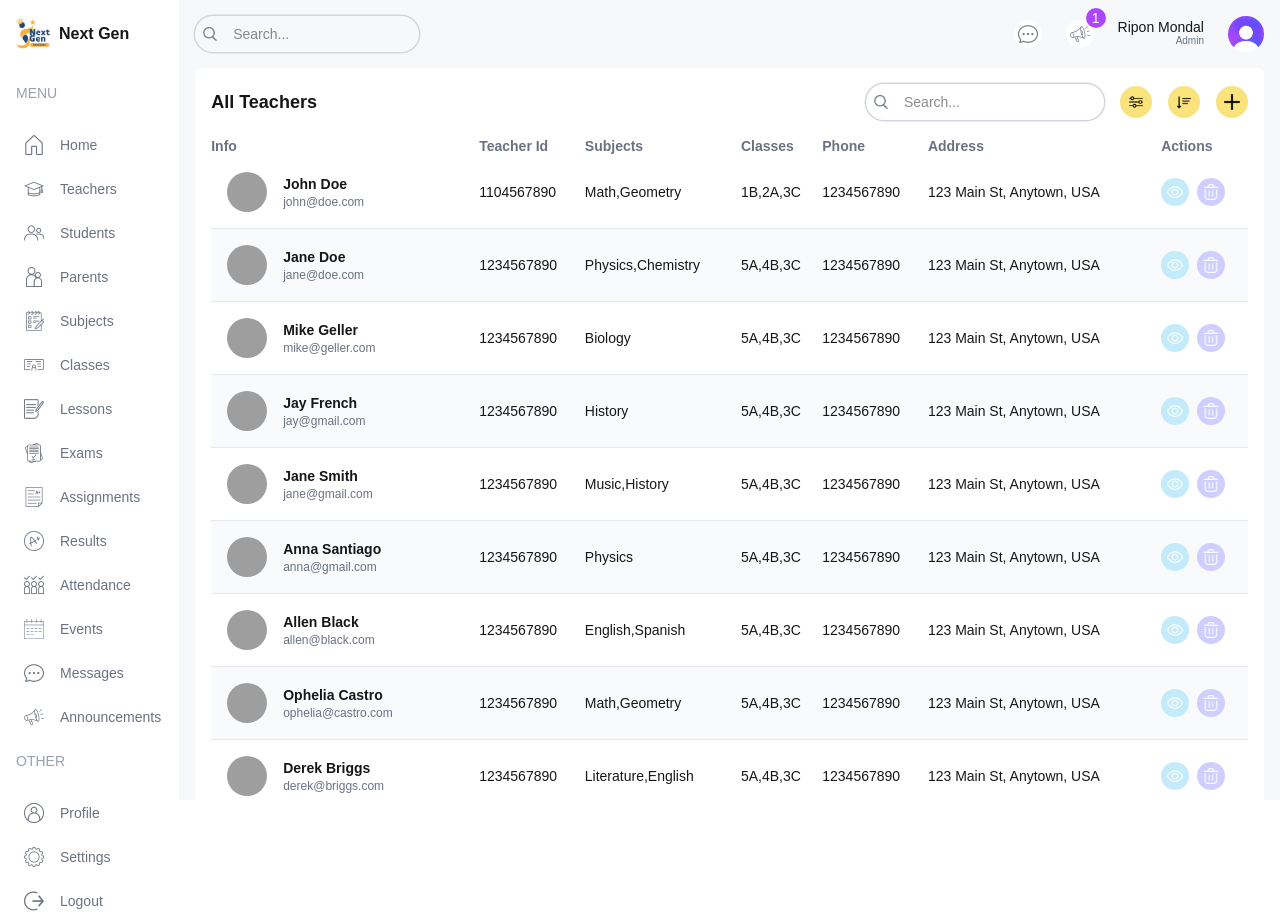
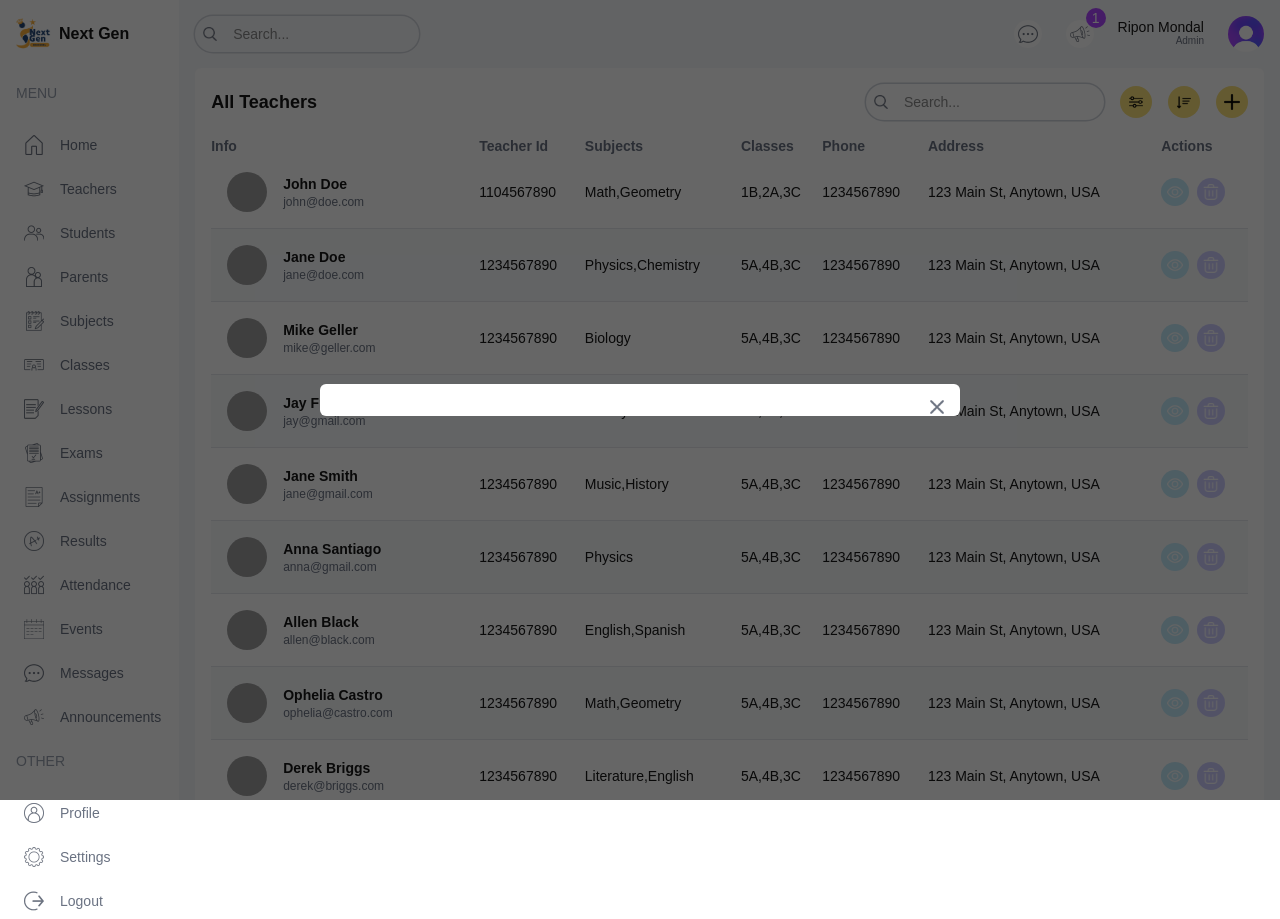
Before and after one commit to riponmondalbd/next-gen-school, a Next.js app: page /list/teachers in a window 1280 px wide. Both pictures are taken after a click on the button 1231 px from the left and 102 px from the top of the page. Built offline with nearby package versions, Linux system fonts and the light colour scheme; grey boxes are pictures that could not be loaded.

Commit message:
make modal close option

```diff
--- a/src/components/FormModel.tsx
+++ b/src/components/FormModel.tsx
@@ -1,6 +1,7 @@
 "use client";
 
 import Image from "next/image";
+import { useState } from "react";
 
 export default function FormModel({
   table,
@@ -33,13 +34,38 @@
       : type === "update"
       ? "bg-nextSky"
       : "bg-nextPurple";
+
+  const [open, setOpen] = useState(false);
+
   return (
     <>
       <button
         className={`${size} flex items-center justify-center rounded-full cursor-pointer ${bgColor}`}
+        // trigger modal
+        onClick={() => setOpen(true)}
       >
         <Image src={`/assets/${type}.png`} alt="" width={16} height={16} />
       </button>
+
+      {/* modal */}
+      {open && (
+        <div className="w-screen h-screen absolute left-0 top-0 bg-black/60 z-50 flex items-center justify-center">
+          <div className="bg-white rounded-md p-4 relative w-[90%] md:w-[70%] lg:w-[60%] xl:w-[50%] 2xl:w-[40%]">
+            {/* close modal icon button */}
+            <div
+              className="absolute top-4 right-4 cursor-pointer"
+              onClick={() => setOpen(false)}
+            >
+              <Image
+                src="/assets/close.png"
+                alt={"close icon"}
+                width={14}
+                height={14}
+              />
+            </div>
+          </div>
+        </div>
+      )}
     </>
   );
 }
```
